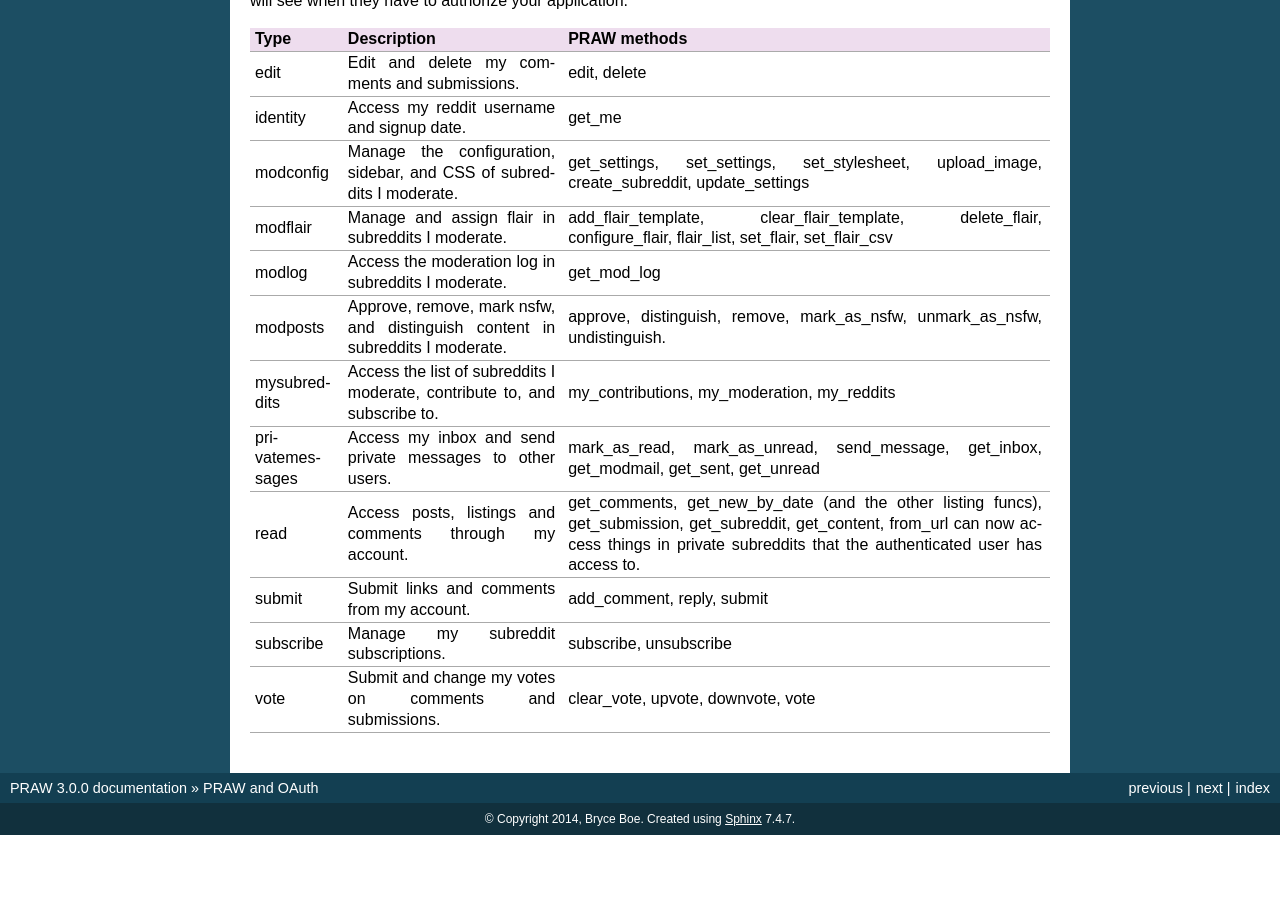
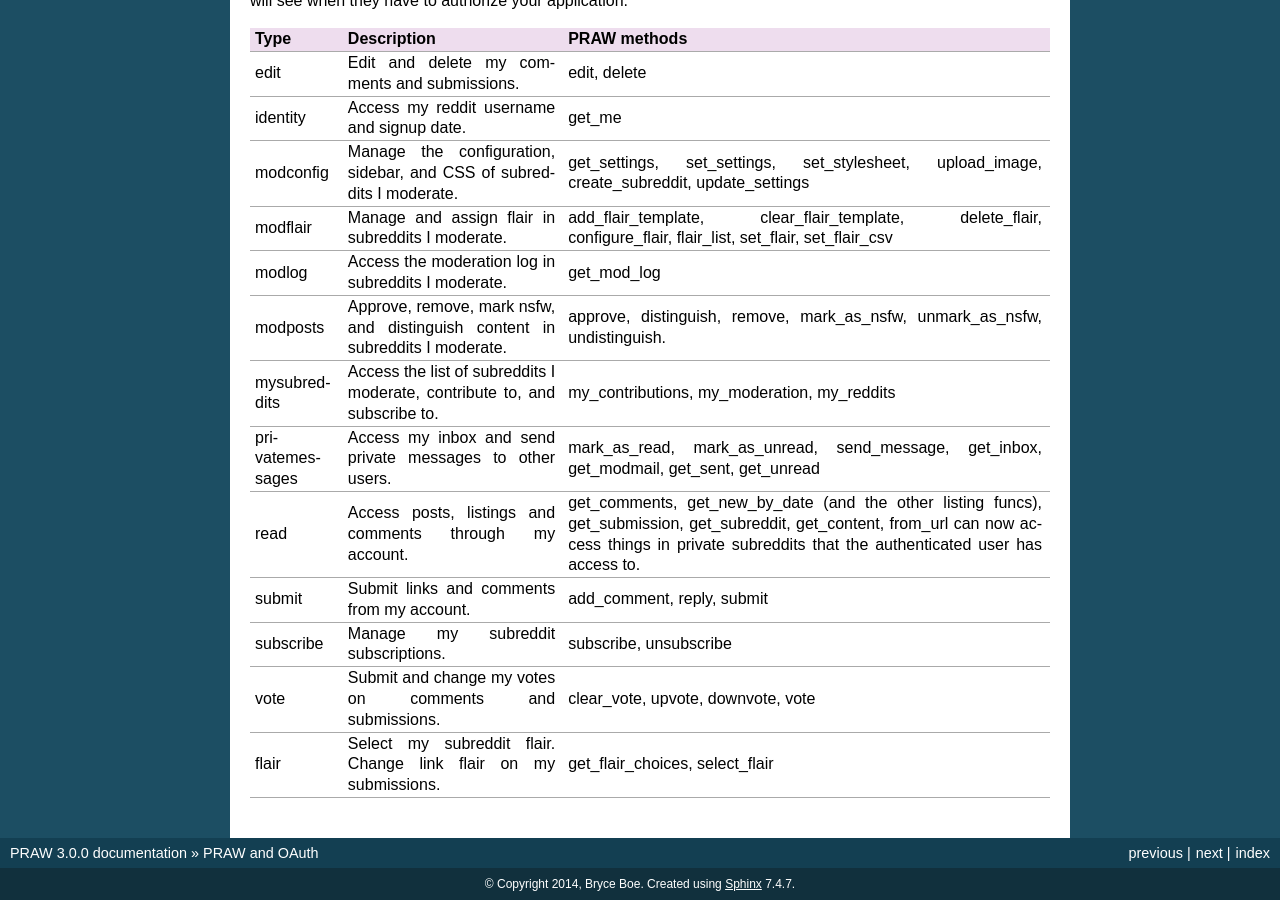
Before and after one commit to praw-dev/praw, a Sphinx documentation site: the page built from docs/pages/oauth.rst, in a window 1280 px wide and 900 px high, scrolled down 3921 px. Built offline with Sphinx 7.4.7, drawn with Linux system fonts in a browser that asks for light colours; before the commit the page ends 4756 px from its top, so only the background shows below that.

Commit message:
Add "flair" to the table of OAuth scopes

```diff
--- a/docs/pages/oauth.rst
+++ b/docs/pages/oauth.rst
@@ -257,3 +257,5 @@ one users will see when they have to authorize your application.
 +-----------------+-------------------------------------------------------------------------------+----------------------------------------------------------------------------------------------------------------------------------------------------------------------------------------------------------+
 | vote            | Submit and change my votes on comments and submissions.                       | clear_vote, upvote, downvote, vote                                                                                                                                                                       |
 +-----------------+-------------------------------------------------------------------------------+----------------------------------------------------------------------------------------------------------------------------------------------------------------------------------------------------------+
+| flair           | Select my subreddit flair. Change link flair on my submissions.               | get_flair_choices, select_flair                                                                                                                                                                          |
++-----------------+-------------------------------------------------------------------------------+----------------------------------------------------------------------------------------------------------------------------------------------------------------------------------------------------------+
```
